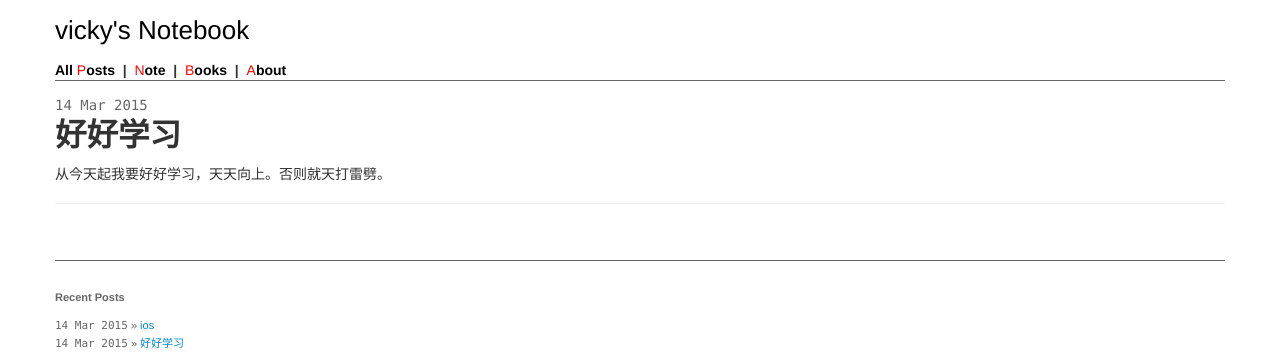
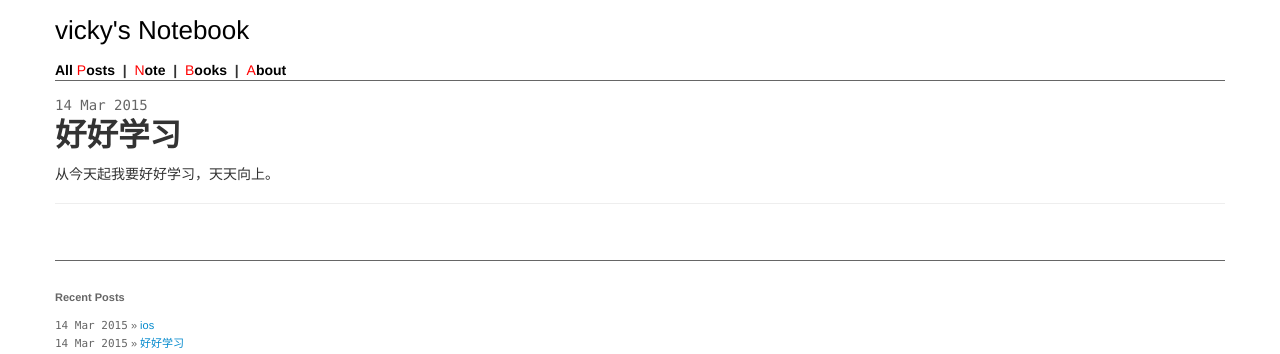
Before and after one commit to vicky1228/vicky1228.github.io, a Jekyll site: the page built from _posts/2015-03-14-First-Time.md, in a window 1280 px wide. Shown: the top 354 px of the page. Built offline with Jekyll 4.4.1, drawn with Linux system fonts in a browser that asks for light colours; Markdown is read by kramdown in place of the engine named in the settings; comment, search, counter and statistics services are not loaded.

Commit message:
好好学习

```diff
--- a/_posts/2015-03-14-First-Time.md
+++ b/_posts/2015-03-14-First-Time.md
@@ -3,4 +3,4 @@ layout: post
 title: 好好学习
 ---
 
-从今天起我要好好学习，天天向上。否则就天打雷劈。
+从今天起我要好好学习，天天向上。
```
